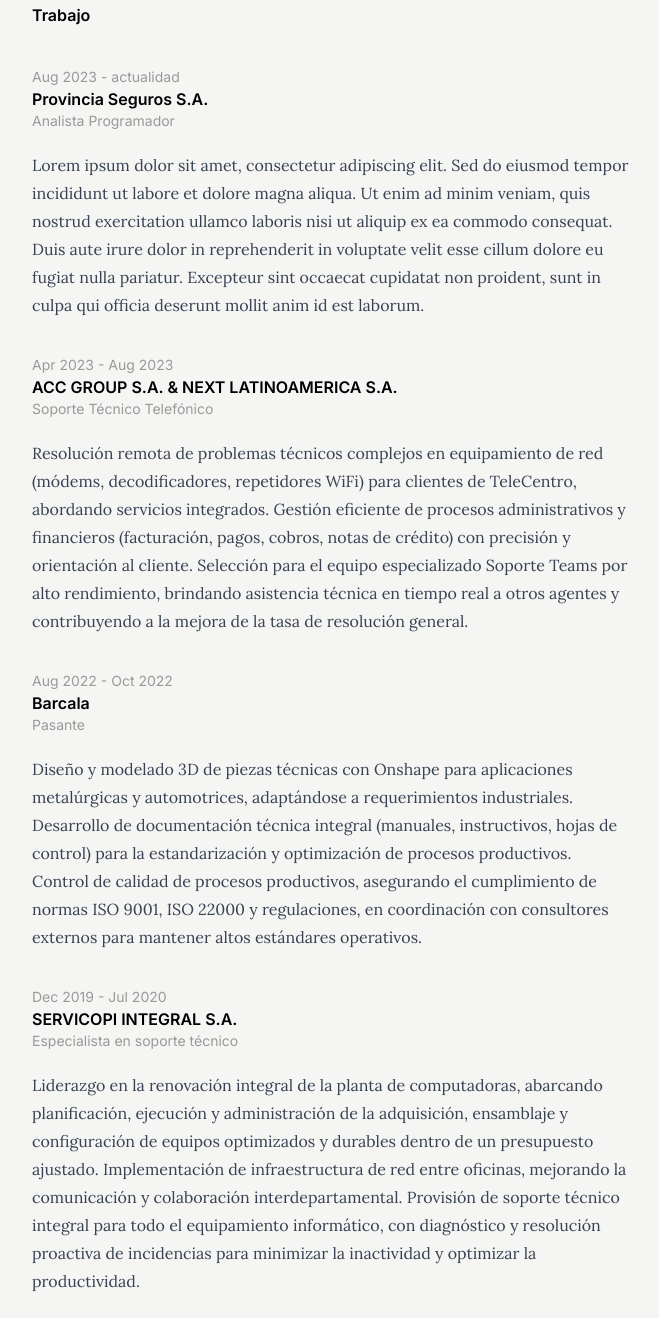
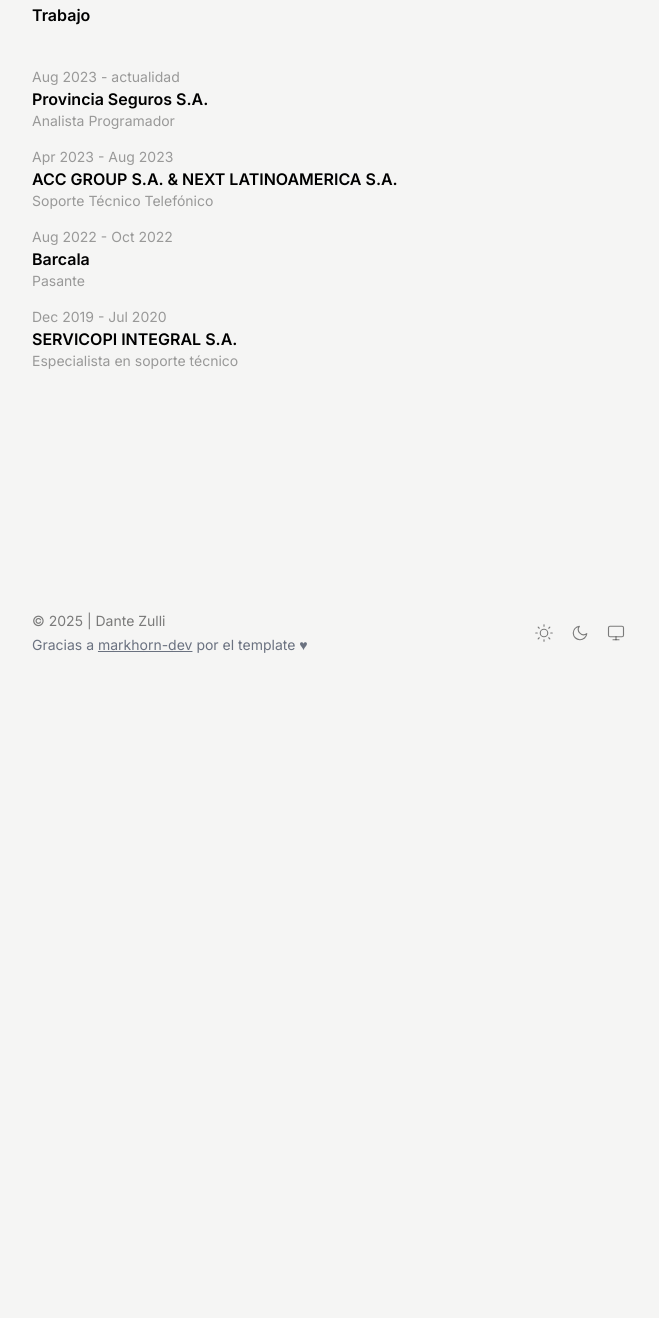
Before and after one commit to DanteZulli/my-portfolio, an Astro site: page /work in a window 1280 px wide. Shown: the part 125-1443 px from the top of the page, without its empty margins (308-967 px from the left). After the commit the page ends 800 px from the top, so only its background shows below. Built offline with nearby package versions, Linux system fonts and the light colour scheme; Astro itself is replaced by a stand-in of ours; a web font is replaced by a local one.

Commit message:
chore: prepare texts for production deployment

```diff
--- a/src/content/work/01-servicopi-integral.md
+++ b/src/content/work/01-servicopi-integral.md
@@ -4,5 +4,3 @@
 dateStart: "12/01/2019"
 dateEnd: "07/01/2020"
 ---
-
-Liderazgo en la renovación integral de la planta de computadoras, abarcando planificación, ejecución y administración de la adquisición, ensamblaje y configuración de equipos optimizados y durables dentro de un presupuesto ajustado. Implementación de infraestructura de red entre oficinas, mejorando la comunicación y colaboración interdepartamental. Provisión de soporte técnico integral para todo el equipamiento informático, con diagnóstico y resolución proactiva de incidencias para minimizar la inactividad y optimizar la productividad.
--- a/src/content/work/02-barcala.md
+++ b/src/content/work/02-barcala.md
@@ -4,5 +4,3 @@
 dateStart: "08/01/2022"
 dateEnd: "10/01/2022"
 ---
-
-Diseño y modelado 3D de piezas técnicas con Onshape para aplicaciones metalúrgicas y automotrices, adaptándose a requerimientos industriales. Desarrollo de documentación técnica integral (manuales, instructivos, hojas de control) para la estandarización y optimización de procesos productivos. Control de calidad de procesos productivos, asegurando el cumplimiento de normas ISO 9001, ISO 22000 y regulaciones, en coordinación con consultores externos para mantener altos estándares operativos.
--- a/src/content/work/03-acc-group.md
+++ b/src/content/work/03-acc-group.md
@@ -4,5 +4,3 @@
 dateStart: "04/01/2023"
 dateEnd: "08/01/2023"
 ---
-
-Resolución remota de problemas técnicos complejos en equipamiento de red (módems, decodificadores, repetidores WiFi) para clientes de TeleCentro, abordando servicios integrados. Gestión eficiente de procesos administrativos y financieros (facturación, pagos, cobros, notas de crédito) con precisión y orientación al cliente. Selección para el equipo especializado Soporte Teams por alto rendimiento, brindando asistencia técnica en tiempo real a otros agentes y contribuyendo a la mejora de la tasa de resolución general.
--- a/src/content/work/04-provincia-seguros.md
+++ b/src/content/work/04-provincia-seguros.md
@@ -4,6 +4,3 @@
 dateStart: "08/01/2023"
 dateEnd: "actualidad"
 ---
-
-
-Lorem ipsum dolor sit amet, consectetur adipiscing elit. Sed do eiusmod tempor incididunt ut labore et dolore magna aliqua. Ut enim ad minim veniam, quis nostrud exercitation ullamco laboris nisi ut aliquip ex ea commodo consequat. Duis aute irure dolor in reprehenderit in voluptate velit esse cillum dolore eu fugiat nulla pariatur. Excepteur sint occaecat cupidatat non proident, sunt in culpa qui officia deserunt mollit anim id est laborum.
--- a/src/pages/index.astro
+++ b/src/pages/index.astro
@@ -136,7 +136,10 @@
         <h5 class="font-semibold text-black dark:text-white">Contacto</h5>
         <article>
           <p>
+            Si deseás ponerte en contacto conmigo por algo en particular, o solo para charlar, no dudes en escribirme.
+            <br />
             Siempre estoy abierto a nuevas oportunidades y colaboraciones.
+            <br />
             ¡Espero que podamos conocernos mejor y tal vez trabajar juntos algún
             día!
           </p>
```
